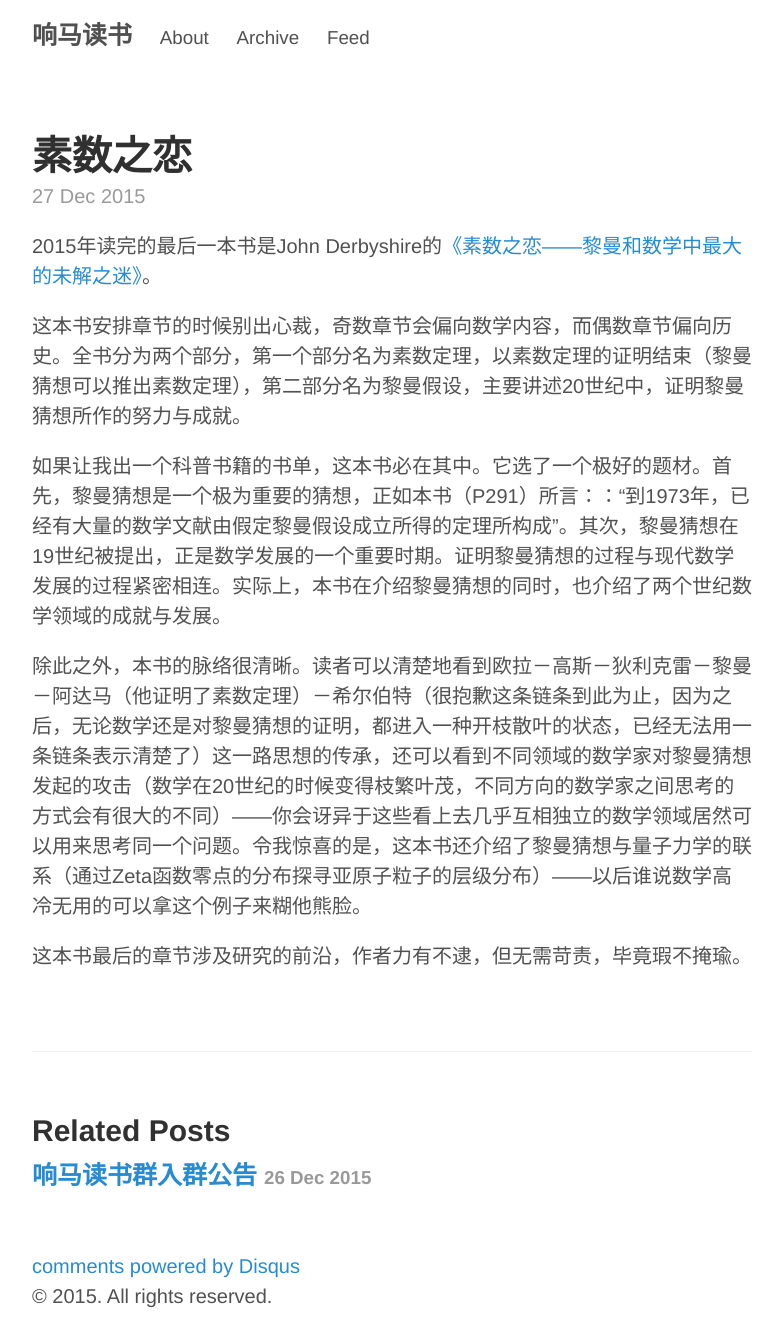
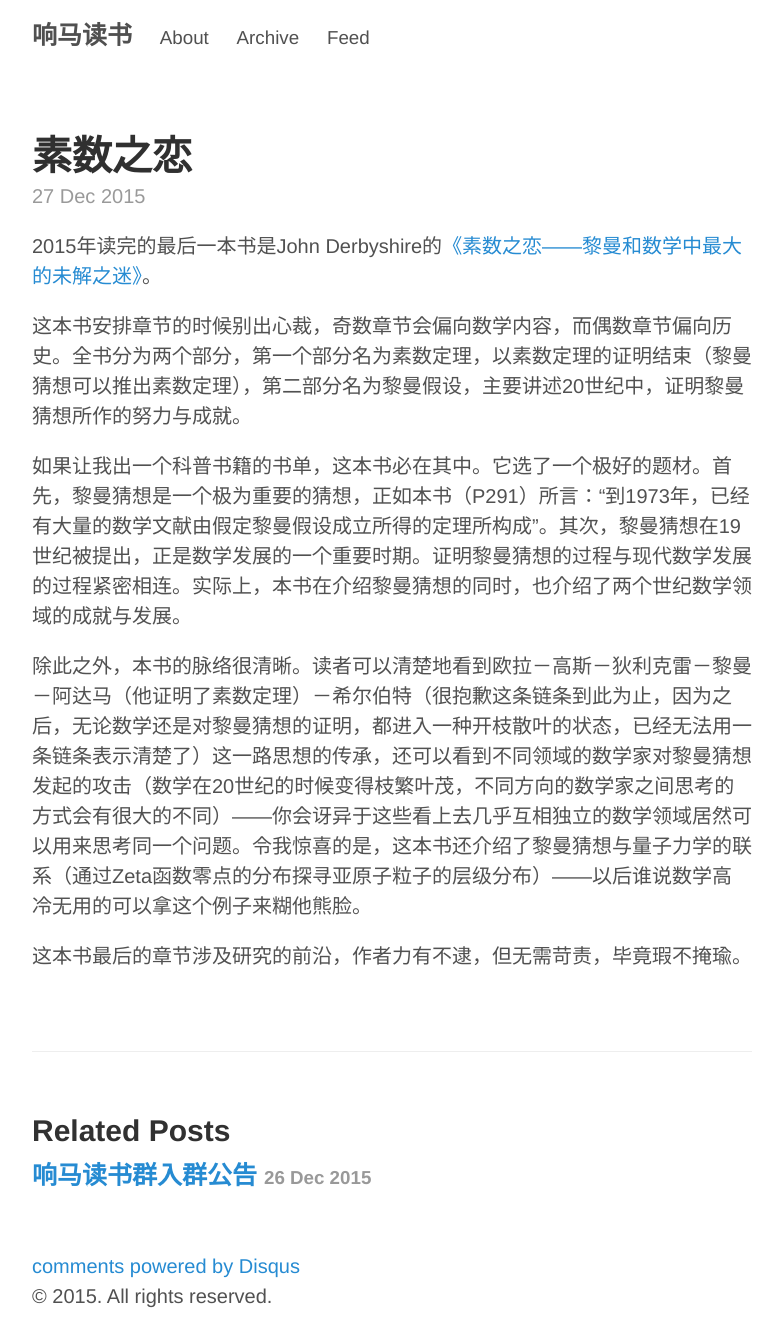
Before and after one commit to greenhoodreading/greenhoodreading.github.io, a Jekyll site: the page built from _posts/2015-12-27-prime-obsession.md, in a window 1280 px wide. Shown: the whole page, without its empty margins (248-1031 px from the left). Built offline with Jekyll 4.4.1, drawn with Linux system fonts in a browser that asks for light colours; Markdown is read by kramdown in place of the engine named in the settings; comment, search, counter and statistics services are not loaded.

```diff
--- a/_posts/2015-12-27-prime-obsession.md
+++ b/_posts/2015-12-27-prime-obsession.md
@@ -9,7 +9,7 @@ author: "Dante"
 
 这本书安排章节的时候别出心裁，奇数章节会偏向数学内容，而偶数章节偏向历史。全书分为两个部分，第一个部分名为素数定理，以素数定理的证明结束（黎曼猜想可以推出素数定理），第二部分名为黎曼假设，主要讲述20世纪中，证明黎曼猜想所作的努力与成就。
 
-如果让我出一个科普书籍的书单，这本书必在其中。它选了一个极好的题材。首先，黎曼猜想是一个极为重要的猜想，正如本书（P291）所言：：“到1973年，已经有大量的数学文献由假定黎曼假设成立所得的定理所构成”。其次，黎曼猜想在19世纪被提出，正是数学发展的一个重要时期。证明黎曼猜想的过程与现代数学发展的过程紧密相连。实际上，本书在介绍黎曼猜想的同时，也介绍了两个世纪数学领域的成就与发展。
+如果让我出一个科普书籍的书单，这本书必在其中。它选了一个极好的题材。首先，黎曼猜想是一个极为重要的猜想，正如本书（P291）所言：“到1973年，已经有大量的数学文献由假定黎曼假设成立所得的定理所构成”。其次，黎曼猜想在19世纪被提出，正是数学发展的一个重要时期。证明黎曼猜想的过程与现代数学发展的过程紧密相连。实际上，本书在介绍黎曼猜想的同时，也介绍了两个世纪数学领域的成就与发展。
 
 除此之外，本书的脉络很清晰。读者可以清楚地看到欧拉－高斯－狄利克雷－黎曼－阿达马（他证明了素数定理）－希尔伯特（很抱歉这条链条到此为止，因为之后，无论数学还是对黎曼猜想的证明，都进入一种开枝散叶的状态，已经无法用一条链条表示清楚了）这一路思想的传承，还可以看到不同领域的数学家对黎曼猜想发起的攻击（数学在20世纪的时候变得枝繁叶茂，不同方向的数学家之间思考的方式会有很大的不同）——你会讶异于这些看上去几乎互相独立的数学领域居然可以用来思考同一个问题。令我惊喜的是，这本书还介绍了黎曼猜想与量子力学的联系（通过Zeta函数零点的分布探寻亚原子粒子的层级分布）——以后谁说数学高冷无用的可以拿这个例子来糊他熊脸。
 
```
